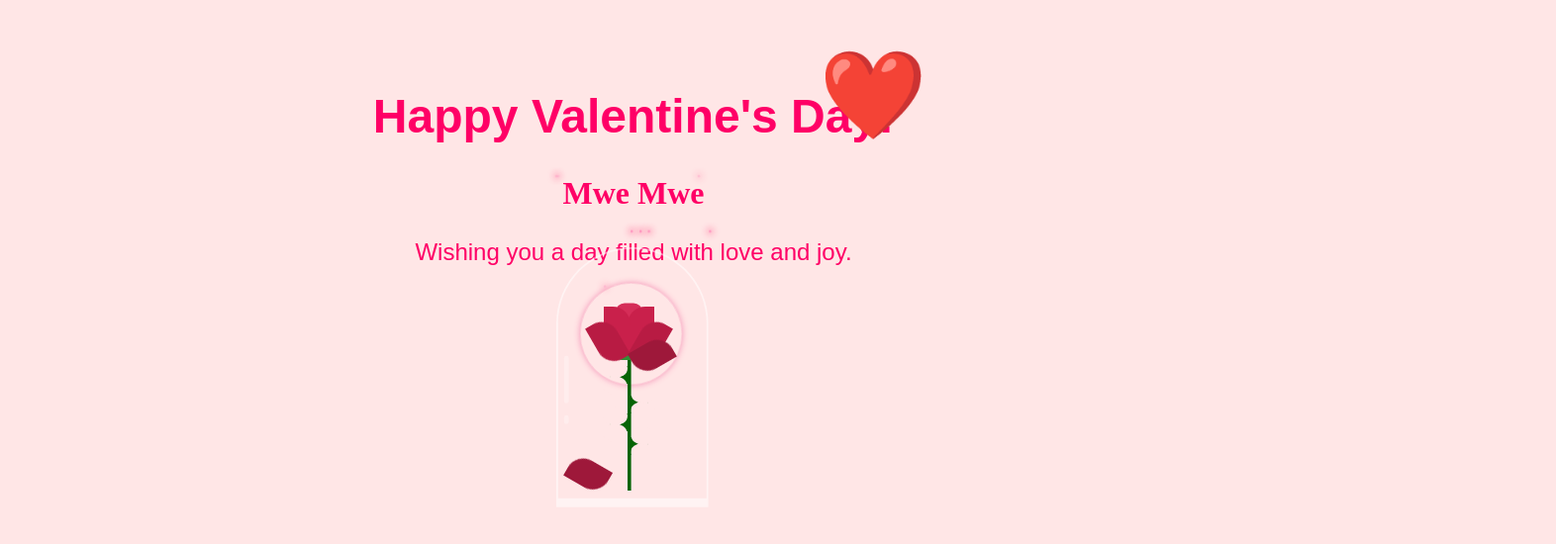
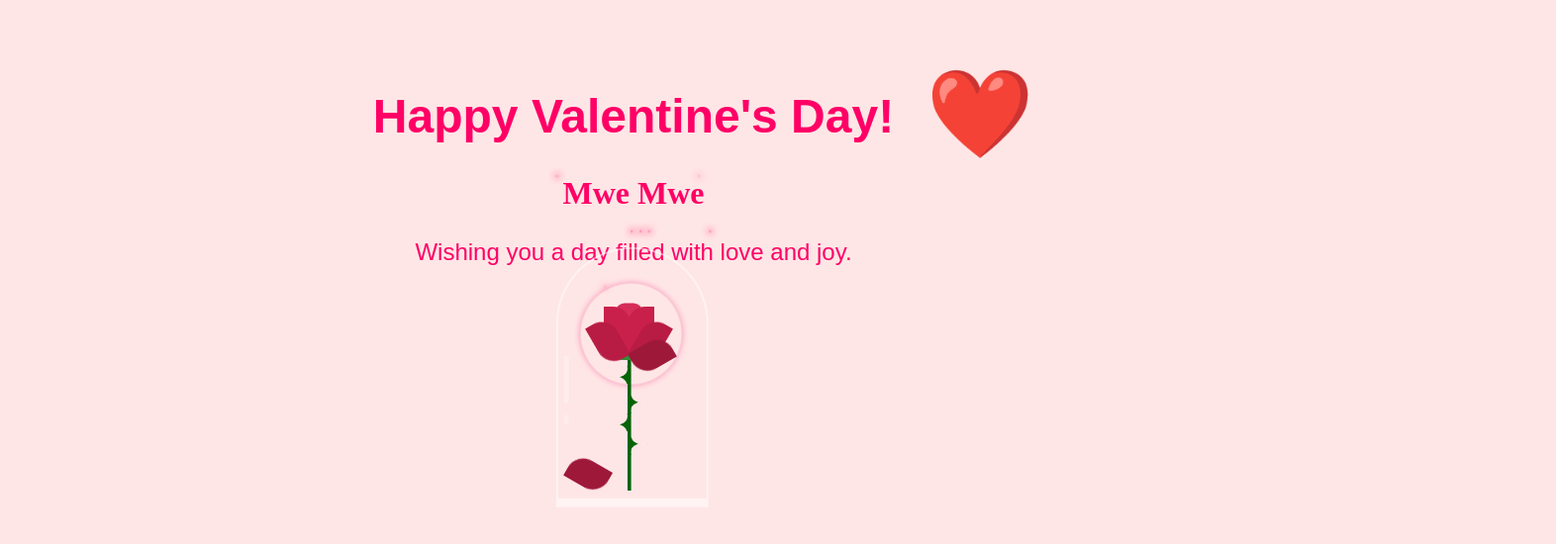
Before and after one commit to Sai-Pone-Kha-Aung/v_rose, a plain HTML site: page index.html in a window 1280 px wide. Shown: the whole page at 99% size, 1572 px wide, since content can reach past the window. Drawn offline with Linux system fonts and the light colour scheme; a web font is replaced by a local one.

Commit message:
update heart

```diff
--- a/styles.css
+++ b/styles.css
@@ -23,12 +23,12 @@ p {
 }
 
 .heart {
-    position: absolute;
+    position: relative;
     color: #ff0066;
     font-size: 5em;
     animation: heartbeat 1.5s infinite;
-    bottom: 82%;
-    left: 65%;
+    bottom: 250px;
+    left: 350px;
 }
 
 h2 {
```
